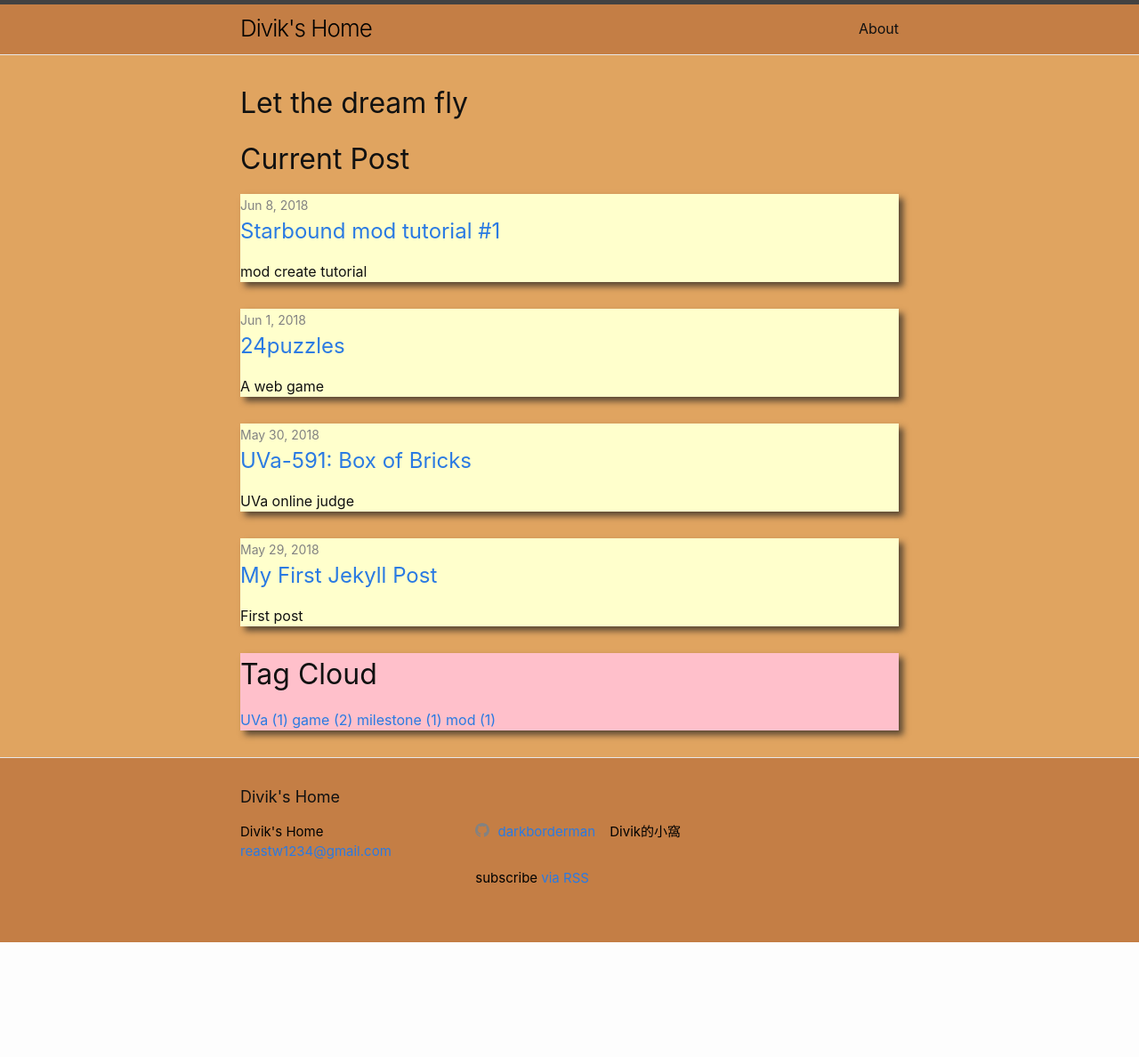
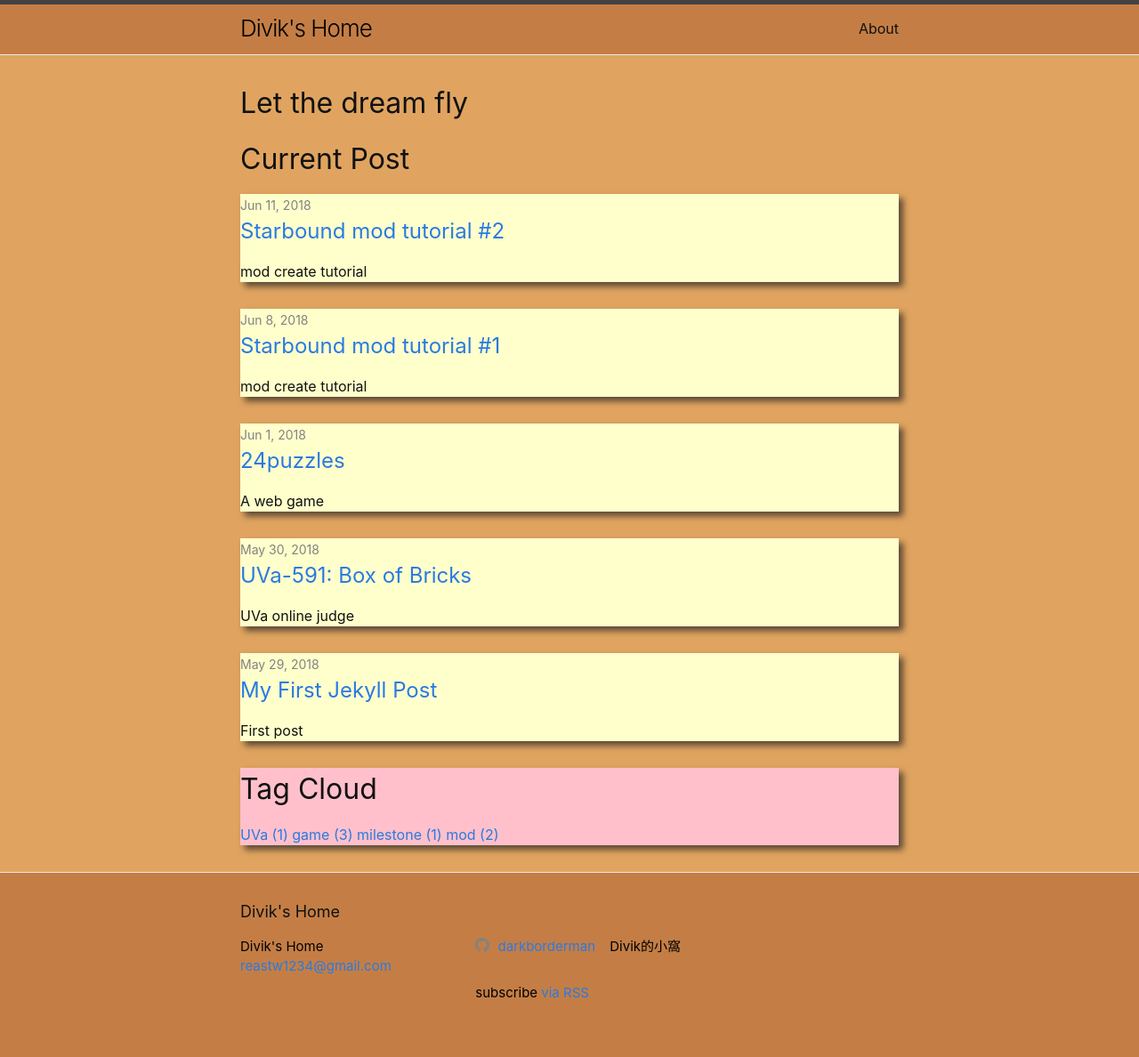
Before and after one commit to Darkborderman/darkborderman.github.io, a Jekyll site: the page built from index.md, in a window 1280 px wide. Shown: the whole page at 89% size. Built offline with Jekyll 4.4.1, drawn with Linux system fonts in a browser that asks for light colours; our own code applies the rules of GitHub Pages for plain Markdown files; before the commit the page ends 1059 px from its top, so only the background shows below that.

Commit message:
Update profile

```diff
--- /dev/null
+++ b/_posts/2019-6-8-StarboundModTutorial#1.md
@@ -0,0 +1,7 @@
+---
+layout: post
+title:  "Starbound mod tutorial #2"
+subtitle: "mod create tutorial"
+date:   2018-06-11 21:34:00 +0800
+tags: mod game
+---
```
Also changed, not shown: _posts/2018-6-8-StarboundModTutorial#1.md (+1 -1 lines), assets/icons/divikx32.png.
